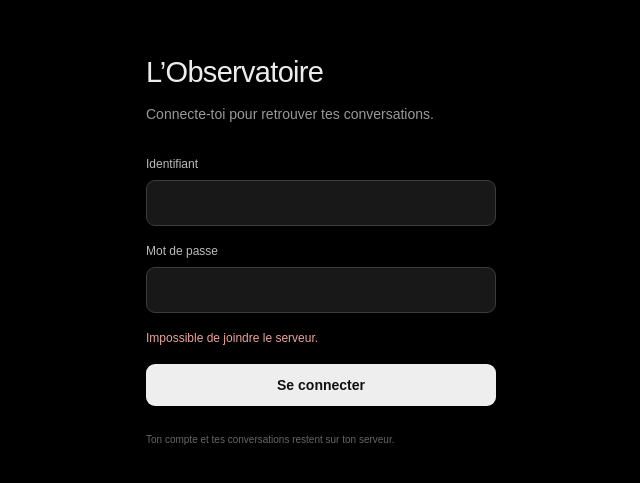
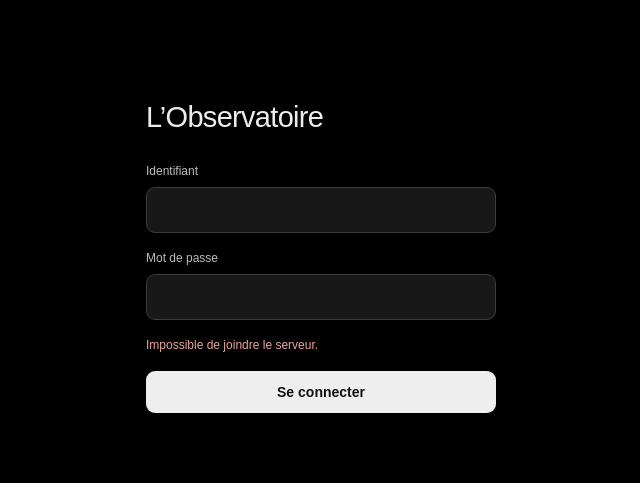
Before and after one commit to El-cmd/L-Observatoire, a React (Vite) app in the folder frontend/: page / in a window 1280 px wide. Shown: the part 143-626 px from the top of the page, without its empty margins (319-959 px from the left). Built offline with nearby package versions, Linux system fonts and the light colour scheme; no server answers.

Commit message:
Alléger la page de connexion

```diff
--- a/frontend/src/components/Login.tsx
+++ b/frontend/src/components/Login.tsx
@@ -6,7 +6,7 @@ export function Login({initializing, pending, error, onLogin}: {
   const [username, setUsername] = useState('');
   const [password, setPassword] = useState('');
   return <section id="auth-screen" className="auth-screen" aria-label="Connexion"><div className="auth-card">
-    <h1>L’Observatoire</h1><p className="auth-intro">Connecte-toi pour retrouver tes conversations.</p>
+    <h1>L’Observatoire</h1>
     <p id="auth-loading" role="status" hidden={!initializing}>Vérification de la session…</p>
     <form id="login-form" hidden={initializing} onSubmit={async event => {
       event.preventDefault(); if (pending) return;
@@ -17,6 +17,5 @@ export function Login({initializing, pending, error, onLogin}: {
       <p id="login-error" className="auth-error" role="alert">{error}</p>
       <button id="login-submit" className="auth-submit" type="submit" disabled={pending}>Se connecter</button>
     </form>
-    <p className="auth-footnote">Ton compte et tes conversations restent sur ton serveur.</p>
   </div></section>;
 }
--- a/frontend/src/style.css
+++ b/frontend/src/style.css
@@ -42,15 +42,13 @@
 
 .auth-screen{min-height:100dvh;display:grid;place-items:center;padding:35px 24px;background:#000}
 .auth-card{width:100%;max-width:350px}
-.auth-card h1{font-size:29px;font-weight:500;letter-spacing:-.7px;margin:0 0 14px}
-.auth-intro{color:#999;font-size:14px;line-height:1.7;margin:0 0 30px}
+.auth-card h1{font-size:29px;font-weight:500;letter-spacing:-.7px;margin:0 0 30px}
 .auth-card label,.password-dialog label{display:block;color:#bbb;font-size:12px;margin:18px 0 9px}
 .auth-card input,.password-dialog input{width:100%;min-height:46px;background:#181818;border:1px solid #3c3c3c;border-radius:9px;color:#eee;padding:11px 13px;font:inherit;font-size:16px}
 .auth-card input:focus-visible,.password-dialog input:focus-visible{outline:2px solid #999;outline-offset:2px}
 .auth-submit{display:block;width:100%;background:#eee;color:#111;border:0;border-radius:9px;font-size:14px;font-weight:600;padding:13px 16px;cursor:pointer}
 .auth-submit:disabled{opacity:.5;cursor:wait}
 .auth-error{color:#e9a49c;font-size:12px;line-height:1.6;min-height:18px;margin:16px 0}
-.auth-footnote{color:#666;font-size:10px;line-height:1.7;margin-top:25px}
 .account-area{position:relative;padding-top:12px;margin-top:12px;border-top:1px solid #262626}
 .account-toggle{display:flex;gap:11px;align-items:center;width:100%;padding:12px;background:transparent;border:0;border-radius:8px;text-align:left;font-size:13px;color:#bbb}
 .account-toggle:hover{background:#1b1b1b}.account-toggle svg{width:18px;height:18px}.account-dots{margin-left:auto;font-size:18px}
```
